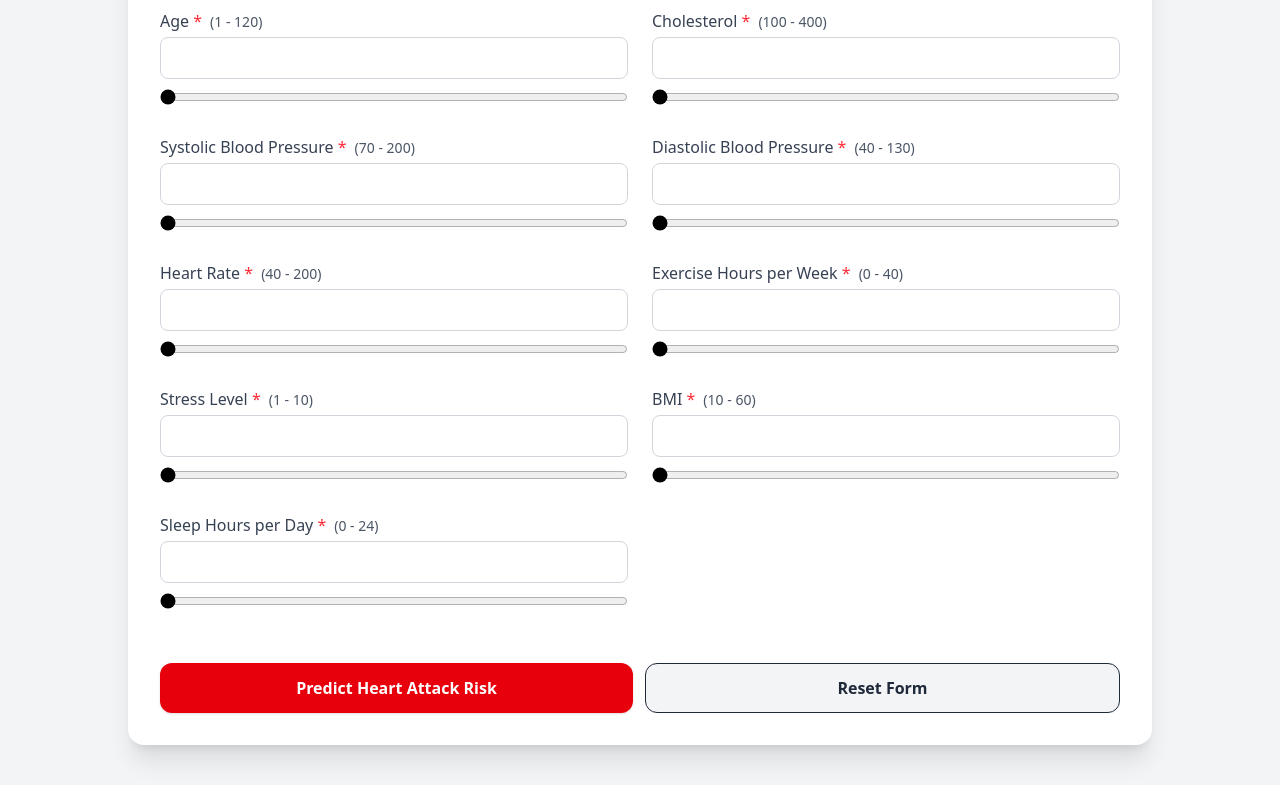
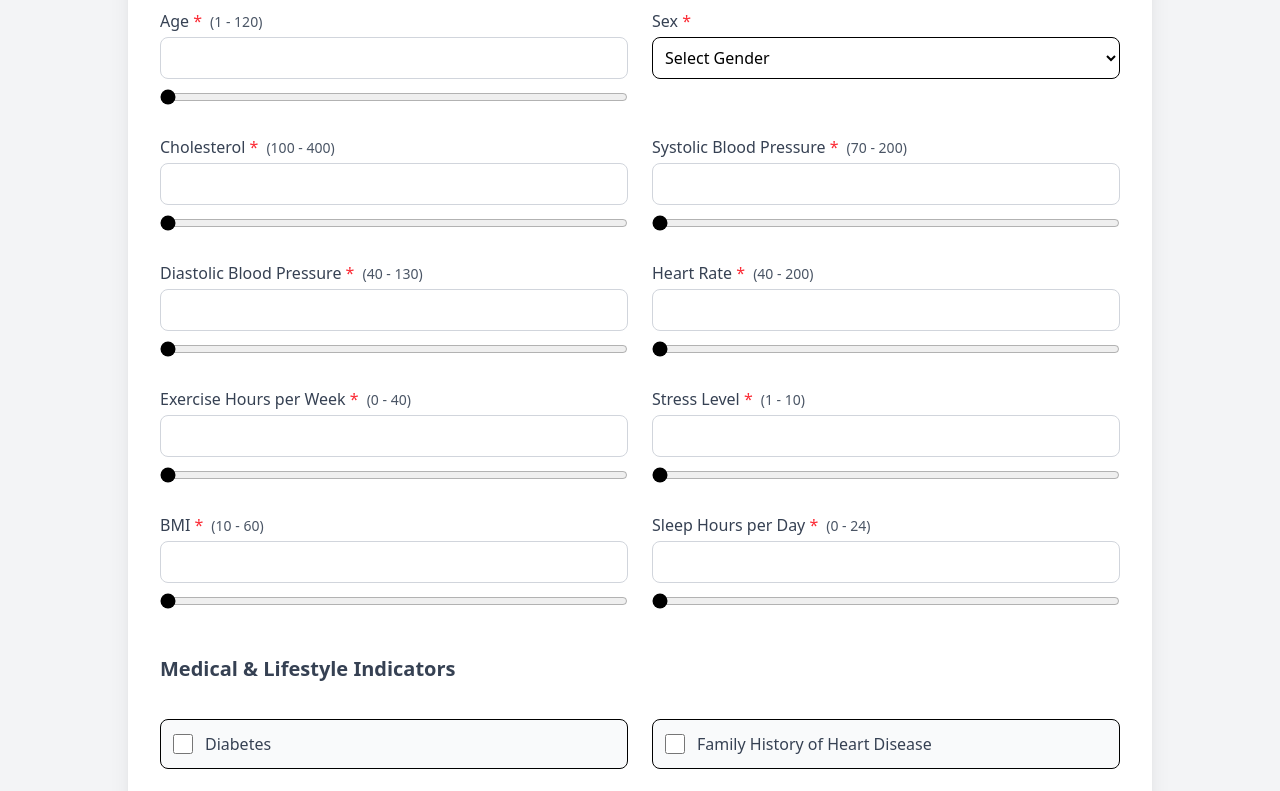
Before and after one commit to abhishekaarav/Health_Risk_App, a React app in the folder frontend/: page /heart-predict in a window 1280 px wide. Shown: the part 240-1031 px from the top of the page. Built offline with nearby package versions, Linux system fonts and the light colour scheme; no server answers; sample sign-in values are in the browser's storage; the HTML template or start-up script is replaced by a standard one.

Commit message:
UI updates

```diff
--- a/frontend/src/components/HeartPrediction.jsx
+++ b/frontend/src/components/HeartPrediction.jsx
@@ -157,6 +157,7 @@ export default function HeartPrediction() {
         >
           {[
             { label: "Age", name: "Age" },
+            { label: "Sex", name: "Sex", type: "selectSex" },
             { label: "Cholesterol", name: "Cholesterol" },
             { label: "Systolic Blood Pressure", name: "Systolic_BP" },
             { label: "Diastolic Blood Pressure", name: "Diastolic_BP" },
@@ -177,12 +178,25 @@ export default function HeartPrediction() {
                 )}
               </label>
 
-              {/* NUMBER INPUT */}
+              {field.type === "selectSex" ? (
+                <select
+                  name="Sex"
+                  value={form.Sex}
+                  onChange={handleChange}
+                  className="w-full border p-2 rounded-lg mb-2 focus:ring-indigo-500"
+                  required
+                >
+                  <option value="">Select Gender</option>
+                  <option value="Male">Male</option>
+                  <option value="Female">Female</option>
+                </select>
+              ) : (
+                <>
                   <input
                     type="number"
                     value={form[field.name]}
-                min={ranges[field.name][0]}
-                max={ranges[field.name][1]}
+                    min={ranges[field.name]?.[0]}
+                    max={ranges[field.name]?.[1]}
                     onChange={(e) =>
                       handleInputChange(field.name, e.target.value)
                     }
@@ -194,7 +208,7 @@ export default function HeartPrediction() {
                     required
                   />
 
-              {/* SLIDER */}
+                  {ranges[field.name] && (
                     <input
                       type="range"
                       min={ranges[field.name][0]}
@@ -205,6 +219,9 @@ export default function HeartPrediction() {
                       }
                       className="w-full accent-black cursor-pointer"
                     />
+                  )}
+                </>
+              )}
 
               {fieldErrors?.[field.name] && (
                 <p className="text-red-500 text-sm mt-1">
@@ -214,7 +231,37 @@ export default function HeartPrediction() {
             </div>
           ))}
 
-          {/* ERROR */}
+          <div className="md:col-span-2 mt-4">
+            <h2 className="text-xl font-semibold text-gray-700 mb-3">
+              Medical & Lifestyle Indicators
+            </h2>
+          </div>
+
+          {[
+            { label: "Diabetes", name: "Diabets" },
+            { label: "Family History of Heart Disease", name: "FamilyHistory" },
+            { label: "Smoking", name: "Smoking" },
+            { label: "Obesity", name: "Obesity" },
+            { label: "Alcohol Consumption", name: "AlcoholConsumption" },
+            { label: "Previous Health Problems", name: "PreviousHealthProblem" },
+            { label: "Medication Use", name: "MedicationUse" },
+            { label: "Meditation Habit", name: "Meditation" },
+          ].map((field, index) => (
+            <label
+              key={index}
+              className="flex items-center gap-3 bg-gray-50 p-3 rounded-lg border cursor-pointer hover:bg-gray-100"
+            >
+              <input
+                type="checkbox"
+                name={field.name}
+                checked={form[field.name]}
+                onChange={handleChange}
+                className="w-5 h-5"
+              />
+              <span className="text-gray-700">{field.label}</span>
+            </label>
+          ))}
+
           {apiError && (
             <div className="md:col-span-2">
               <p className="text-red-600 text-sm bg-red-50 border border-red-200 rounded-lg px-3 py-2">
@@ -223,7 +270,6 @@ export default function HeartPrediction() {
             </div>
           )}
 
-          {/* BUTTONS */}
           <div className="md:col-span-2 mt-6 flex flex-col md:flex-row gap-3">
             <button
               type="submit"
```
Also changed, not shown: 1 other file (tests, documents, lock files or other folders). Lines whose indentation alone changed are shown as unchanged.
